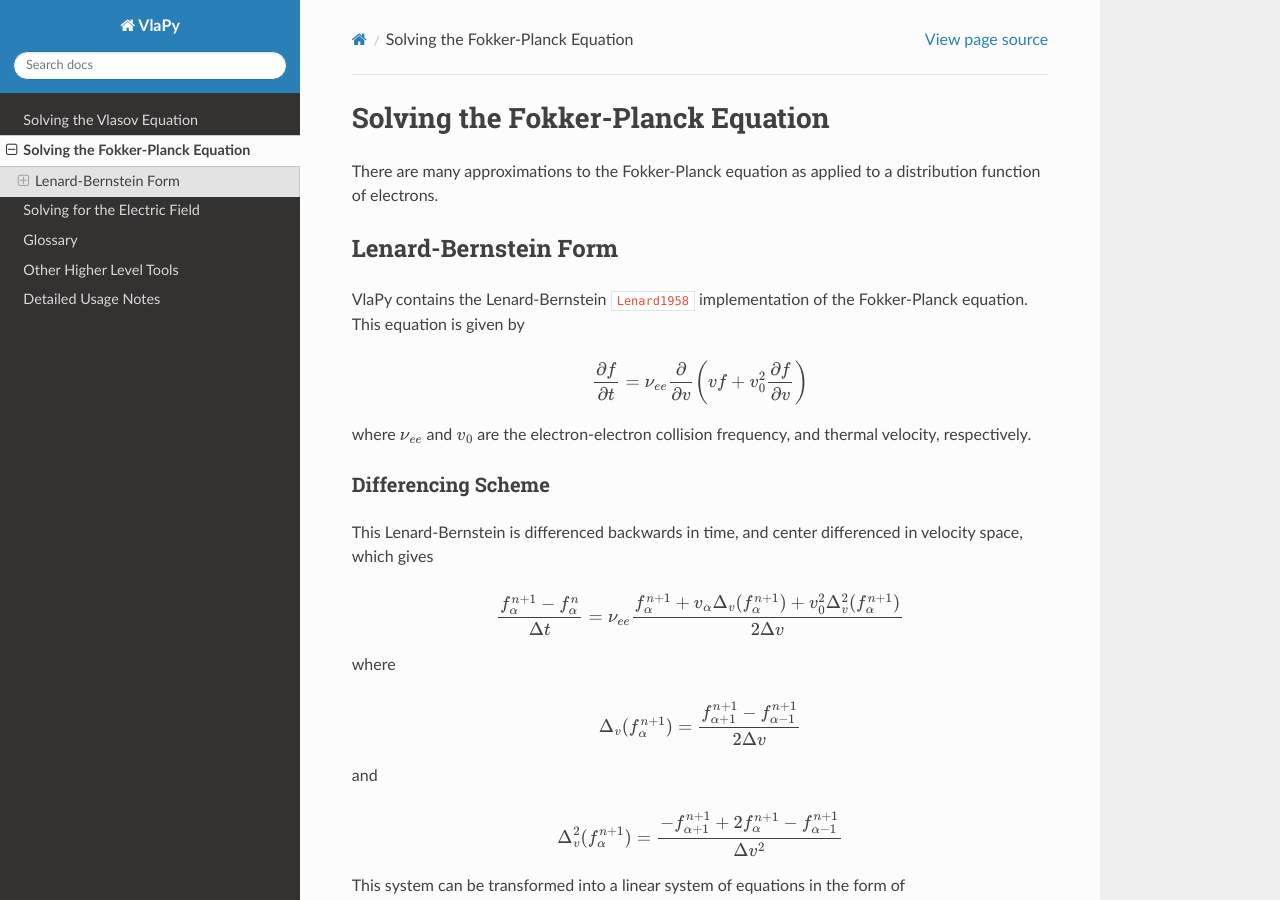
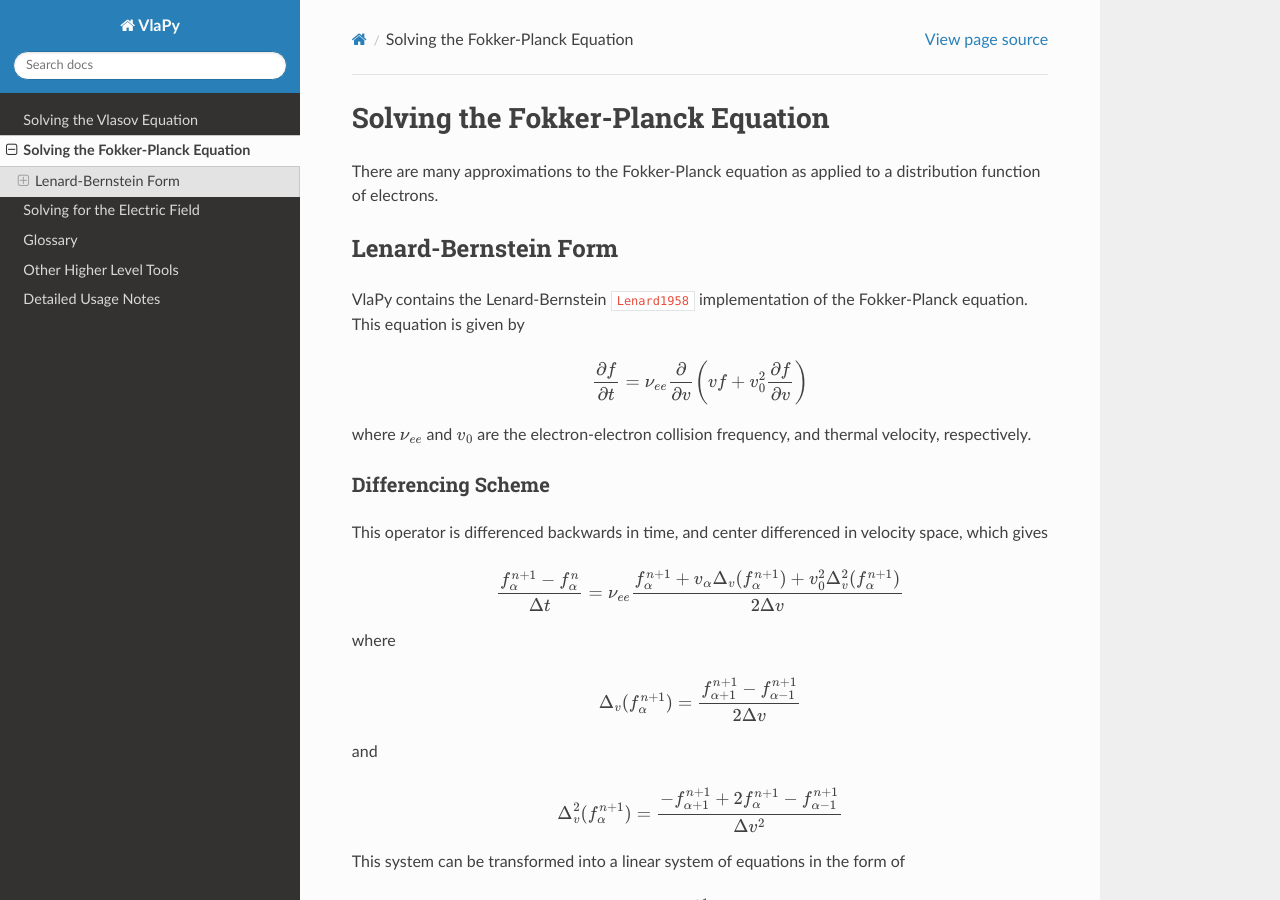
Before and after one commit to joglekara/VlaPy, a Sphinx documentation site: the page built from docs/fokker-planck.rst, in a window 1280 px wide and 900 px high. Built offline with Sphinx 7.4.7 and the Read the Docs theme 2.0.0, drawn with Linux system fonts in a browser that asks for light colours; cross-references to code outside the pages are shown as plain code.

Commit message:
small docs edit

```diff
--- a/docs/fokker-planck.rst
+++ b/docs/fokker-planck.rst
@@ -16,7 +16,7 @@
 Differencing Scheme
 ====================
 
-This Lenard-Bernstein is differenced backwards in time, and center differenced in velocity space, which gives
+This operator is differenced backwards in time, and center differenced in velocity space, which gives
 
 .. math::
     \frac{f^{n+1}_{\alpha} - f^{n}_{\alpha}}{\Delta t} = \nu_{ee} \frac{f^{n+1}_\alpha + v_\alpha \Delta_v(f^{n+1}_{\alpha}) + v_0^2 \Delta^2_v(f^{n+1}_{\alpha})}{2\Delta v}
```
